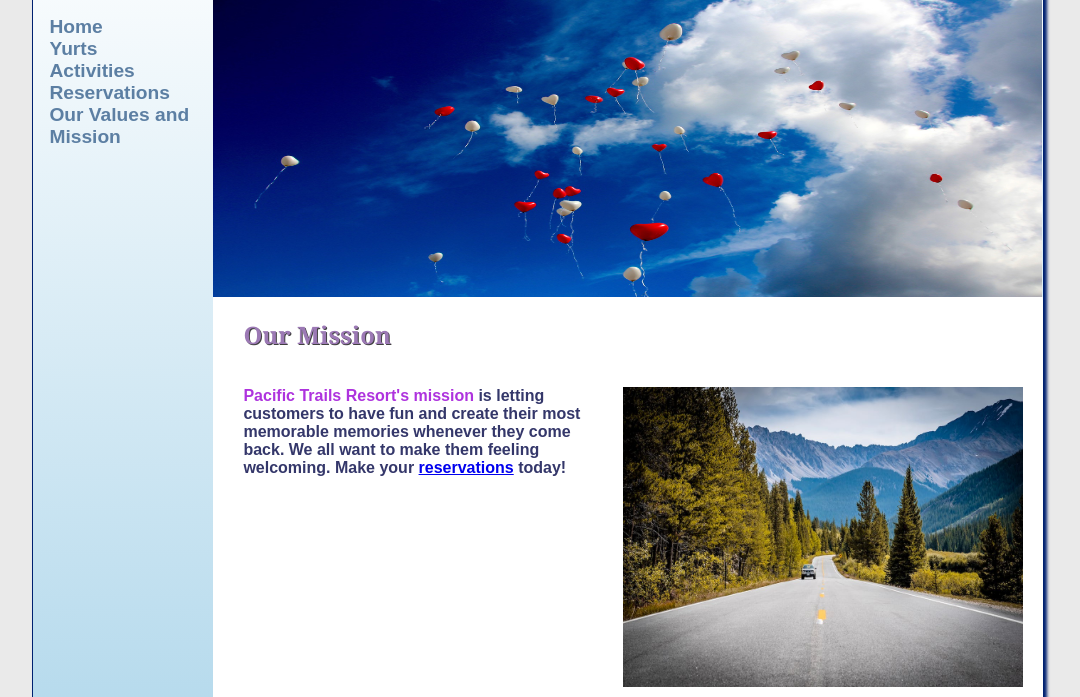
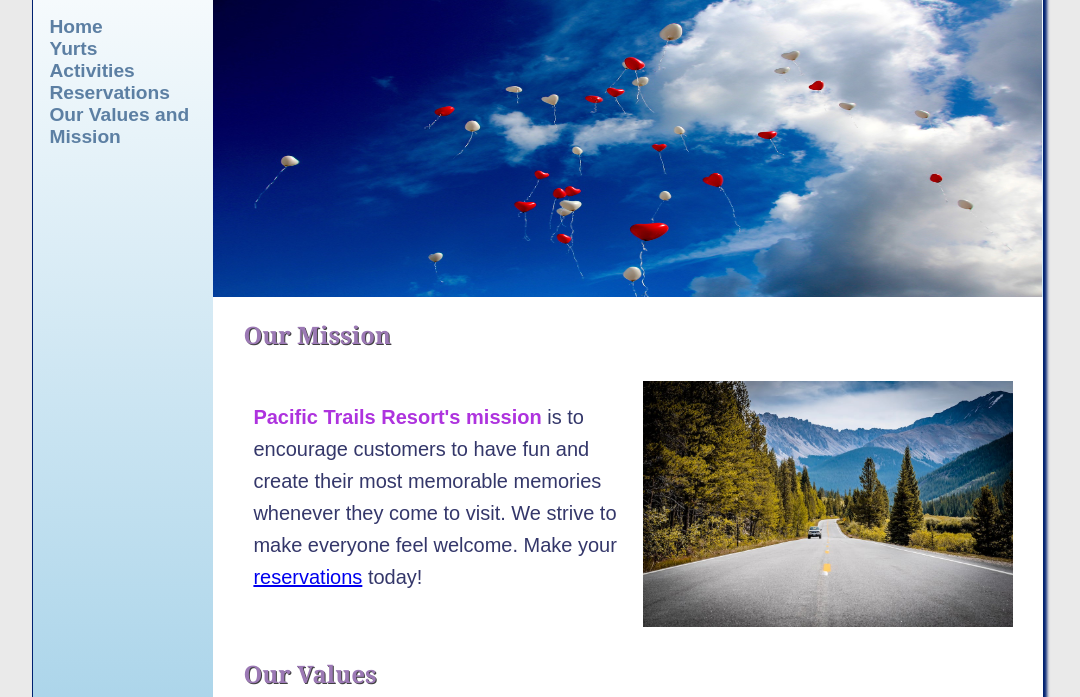
Before and after one commit to Berthuuu/WEBD152, a plain HTML site: page FinalProject/FinalProjectfolder/values.html in a window 1280 px wide. Shown: the part 103-800 px from the top of the page, without its empty margins (102-1182 px from the left). Drawn offline with Linux system fonts and the light colour scheme.

Commit message:
updated on final project

```diff
--- a/FinalProject/FinalProjectfolder/pacific.css
+++ b/FinalProject/FinalProjectfolder/pacific.css
@@ -196,6 +196,11 @@ img{
     float: right;
 }
 
+.lead {
+    font-size: 125%;
+    line-height: 1.6;
+}
+
 .grid{
     display: grid;
     grid-template-columns: 1fr;
@@ -298,12 +303,22 @@ img{
 }
 
 @media(min-width: 1024px){
+
     #wrapper {
         margin: auto; /*m:a */
         width: 80% /* 80% */;
         border: 1px solid #002171; /*bd1-solid-#002171*/
         box-shadow: 3px 3px 3px #002171; /*bxsd 3px 3px p3px #002171 */
     }
+    .row{
+        display:flex;
+        }
+
+        .column{
+        flex: 50%;
+        padding: 10px;
+        }
+
     nav {
         text-align: left; /* ta:l */
         padding-left: 1em; /* pl1em */
--- a/FinalProject/FinalProjectfolder/values.html
+++ b/FinalProject/FinalProjectfolder/values.html
@@ -34,15 +34,22 @@
     <!--main>h2{}+p{} -->
 
     <main>
-        <div class="grid">
-            <h2>Our Mission</h2>
-            <p><img src='gallery/mission.jpeg' alt= "Vacation Mission" style="width:400px;height:300px;margin-left:15px;">
-             <b><span class="resort">Pacific Trails Resort's mission </span> is letting customers to have fun and create their most memorable memories
-            whenever they come back. We all want to make them feeling welcoming. Make your <a href="reservations.html">reservations</a> today!  </b> </p>
+            <h2> Our Mission</h2>
 
-        </div>
-        <h2>Our Values</h2>
+            <div class="row">
+                <div class="column">
+                    <p class="lead"><span class="resort">Pacific Trails Resort's mission </span> is to encourage customers to have fun and create
+                     their most memorable memories whenever they come to visit. We strive
+                     to make everyone feel welcome. Make your <a href="reservations.html">reservations</a> today!
+                    </p>
+                </div>
+                     <div class="column">
+                        <img src='gallery/mission.jpeg' alt= "Vacation Mission" class="mission">
 
+                    </div>
+                </div>
+
+         <h2>Our Values</h2>
         <div class="flow">
             <section>
             <h3><i class="fa-regular fa-face-smile-beam"></i> Enjoyable</h3>
@@ -74,13 +81,11 @@
             </section>
 
         </div>
-
+    </div>
 
 
 
     </main>
-
-
     <!-- footer>p*2 -->
     <footer>
         <p>Copyright &copy; 2023 Pacific Trails Resort|
```
